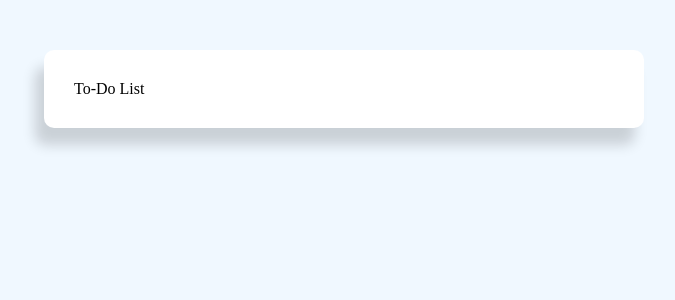
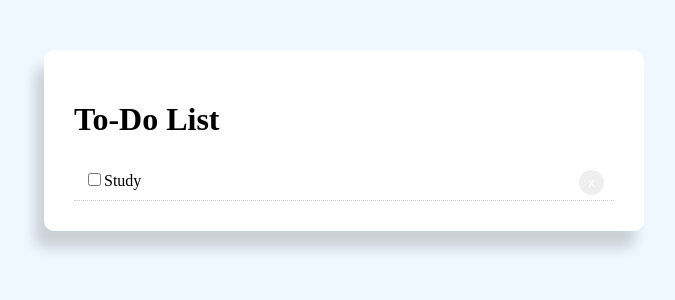
Before and after one commit to bpark04/React-To-Do-List, a React (Create React App) app: page / in a window 1280 px wide. Shown: the top 300 px of the page, without its empty margins (296-971 px from the left). Built offline with nearby package versions, Linux system fonts and the light colour scheme.

Commit message:
jsx updated

```diff
--- a/src/App.js
+++ b/src/App.js
@@ -1,13 +1,41 @@
 import React, {Component} from "react";
 import "./App.css"
 
+
+
+
 export default class App extends Component {
+
+  btnStyle = {
+    color: "#fff",
+    border: "none",
+    padding: "5px 9px",
+    borderRadius: "50px",
+    cursor: "pointer",
+    float: "right"
+  }
+
+  getStyle = () => {
+    return {
+      padding: "10px",
+      borderBottom: "1px #ccc dotted",
+      textDecoration: 'none'
+
+    }
+  }
+
   render() {
     return(
       <div className="container">
         <div className="todo-block">
           <div className="title">
-            To-Do List
+            <h1>To-Do List</h1>
+          </div>
+
+          <div style={this.getStyle()}>
+            <input type="checkbox" defaultChecked={false}/>
+            Study
+            <button style={this.btnStyle}>x</button>
           </div>
 
         </div>
```
